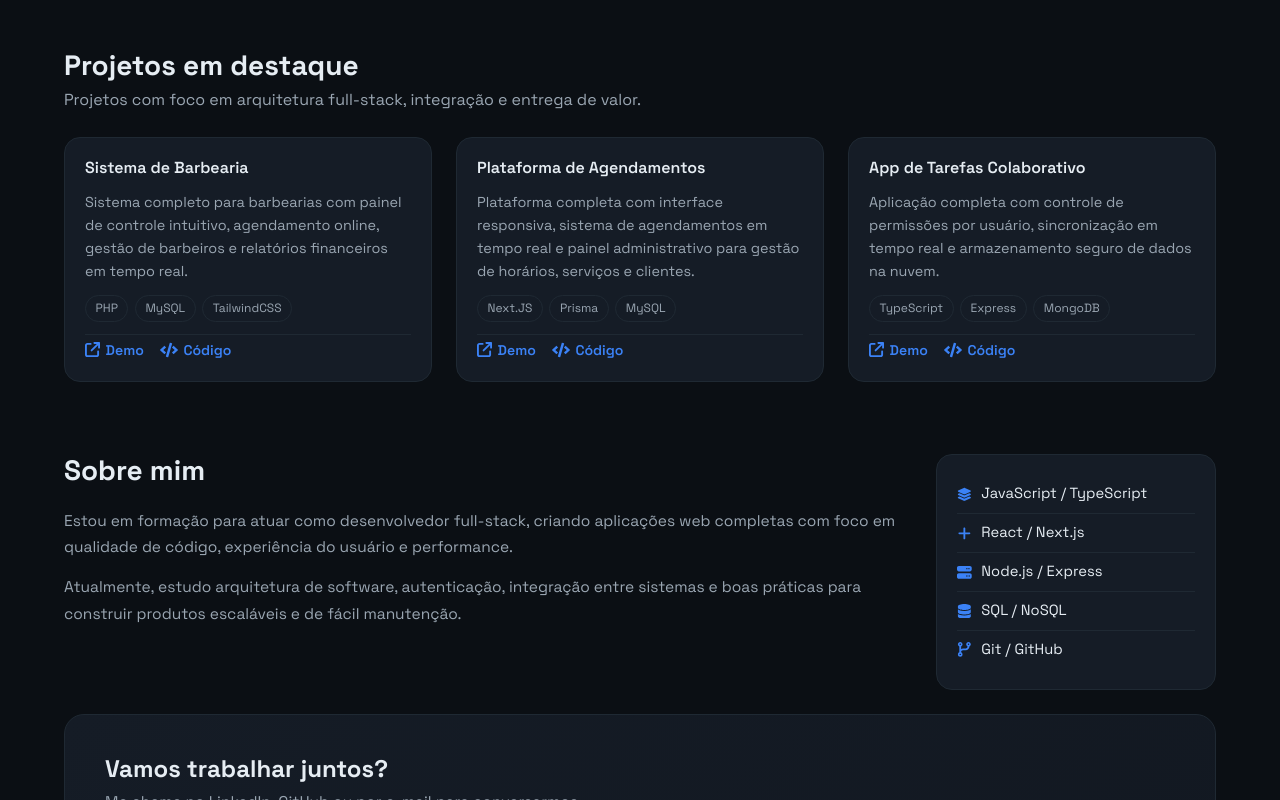
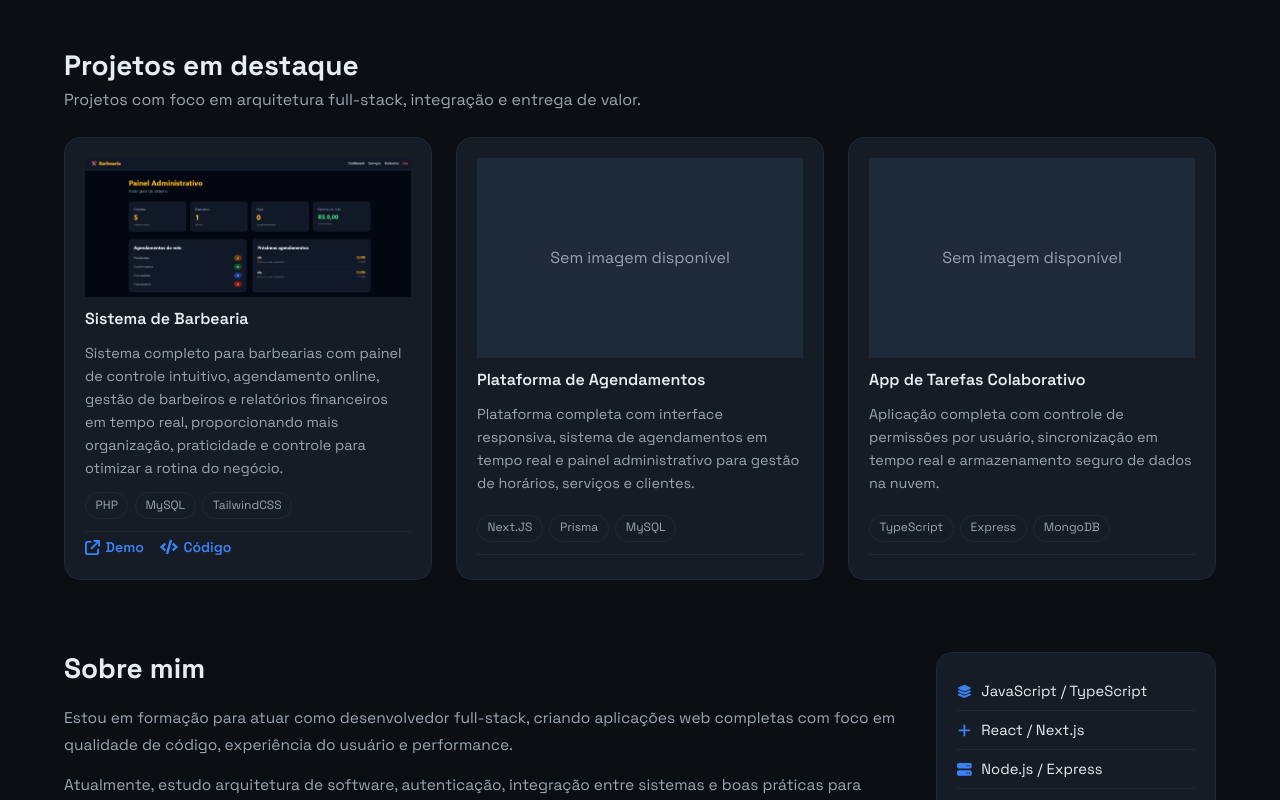
Before and after one commit to GabrielS0306/Portifolio, a Next.js app: page / in a window 1280 px wide. Shown: the part 760-1560 px from the top of the page. Built offline with nearby package versions, Linux system fonts and the light colour scheme.

Commit message:
feat: adiciona projeto ao portfólio com links para demo e repositório

```diff
--- a/components/sections/Projects.tsx
+++ b/components/sections/Projects.tsx
@@ -1,4 +1,4 @@
-import Card from "../ui/Card"
+import Card from "../ui/Card";
 
 export default function Projects() {
     return (
@@ -11,12 +11,13 @@ export default function Projects() {
             <div className="grid">
                 <Card
                     titulo="Sistema de Barbearia"
-                    description="Sistema completo para barbearias com painel de controle intuitivo, agendamento online, gestão de barbeiros e relatórios financeiros em tempo real."
+                    description="Sistema completo para barbearias com painel de controle intuitivo, agendamento online, gestão de barbeiros e relatórios financeiros em tempo real, proporcionando mais organização, praticidade e controle para otimizar a rotina do negócio."
                     tecone="PHP"
                     tectwo="MySQL"
                     tectree="TailwindCSS"
                     linkdemo="https://barb-system.rf.gd/barbearia/login"
                     linkcode="https://github.com/GabrielS0306/sistema_barbearia"
+                    src="/images/sistema_barbearia.png" // Caminho relativo a partir da pasta public
                 />
 
                 <Card
@@ -27,6 +28,7 @@ export default function Projects() {
                     tectree="MySQL"
                     linkdemo="#"
                     linkcode="#"
+                    src=""
                 />
 
                 <Card
@@ -37,8 +39,9 @@ export default function Projects() {
                     tectree="MongoDB"
                     linkdemo="#"
                     linkcode="#"
+                    src=""
                 />
             </div>
         </section>
-    )
+    );
 }
--- a/components/ui/Card.tsx
+++ b/components/ui/Card.tsx
@@ -1,6 +1,6 @@
 import { FaArrowUpRightFromSquare } from "react-icons/fa6";
 import { FaCode } from "react-icons/fa";
-// import Image from "next/image";
+import Image from "next/image";
 
 interface Cardprops {
   titulo: string;
@@ -10,12 +10,28 @@ interface Cardprops {
   tectree: string;
   linkdemo?: string;
   linkcode?: string;
+  src?: string; // Tornou-se opcional
 }
 
-export default function Card({titulo, description, tecone, tectwo, tectree, linkdemo, linkcode} : Cardprops) {
+export default function Card({titulo, description, tecone, tectwo, tectree, linkdemo, linkcode, src}: Cardprops) {
+  // Verifica se o src é válido (não está vazio e não é "#")
+  const hasValidImage = Boolean(src && src !== "#" && src.trim() !== "");
+
   return (
     <article className="card">
-            {/* <Image src="" alt="Não tem imagem no momento" />  */}
+      {hasValidImage ? (
+        <Image
+          src={src as string}
+          alt={`Imagem do projeto ${titulo}`}
+          width={400}
+          height={350}
+        />
+      ) : (
+        /* Placeholder visual para projetos sem imagem */
+        <div className="flex h-[200px] w-full items-center justify-center bg-gray-800 text-gray-400">
+          <span>Sem imagem disponível</span>
+        </div>
+      )}
 
       <h3>{titulo}</h3>
       <p>{description}</p>
@@ -27,16 +43,30 @@ export default function Card({titulo, description, tecone, tectwo, tectree, link
       </div>
 
       <div className="links">
-                <a href={linkdemo} target="_blank" rel="noopener noreferrer" aria-label="Demo Sistema de Gestão de Vendas">
+        {linkdemo && linkdemo !== "#" && (
+          <a
+            href={linkdemo}
+            target="_blank"
+            rel="noopener noreferrer"
+            aria-label={`Demo ${titulo}`}
+          >
             <FaArrowUpRightFromSquare size={15} />
             Demo
           </a>
+        )}
 
-                <a href={linkcode} target="_blank" rel="noopener noreferrer" aria-label="Código Sistema de Gestão de Vendas">
+        {linkcode && linkcode !== "#" && (
+          <a
+            href={linkcode}
+            target="_blank"
+            rel="noopener noreferrer"
+            aria-label={`Código ${titulo}`}
+          >
             <FaCode size={18} />
             Código
           </a>
+        )}
       </div>
     </article>
-    )
+  );
 }
```
Also changed, not shown: public/images/sistema_barbearia.png (added). Lines whose indentation alone changed are shown as unchanged.
